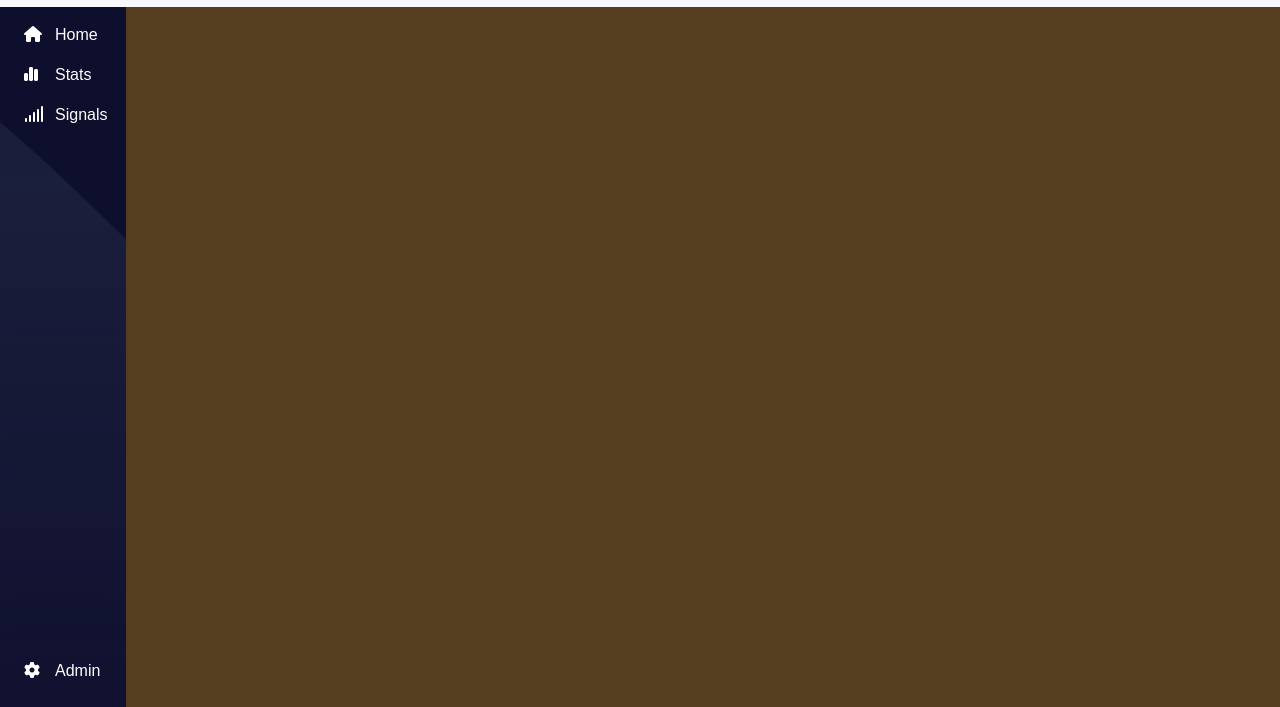
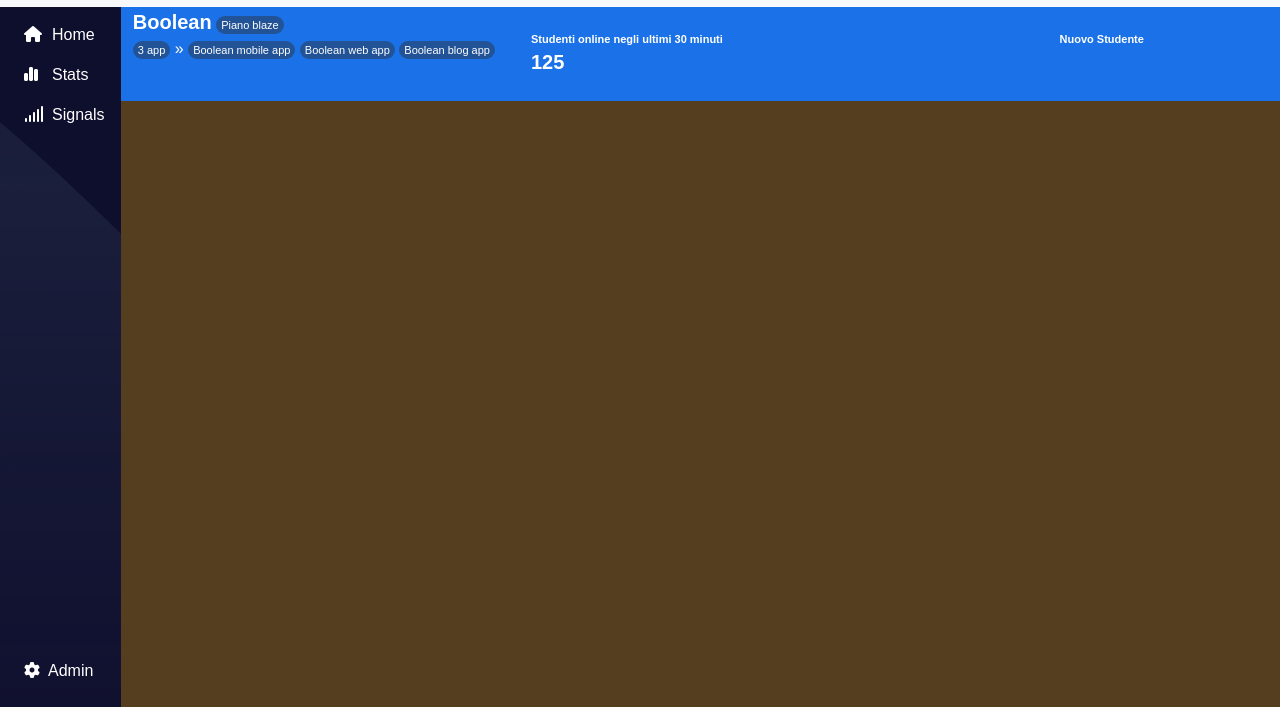
Before and after one commit to leonardopea/html-css-bootstrap-dashboard, a plain HTML site: page index.html in a window 1280 px wide. Shown: the part 93-800 px from the top of the page. Drawn offline with nearby package versions, Linux system fonts and the light colour scheme.

Commit message:
barra blu completata con testo e dimensioni

```diff
--- a/css/style.css
+++ b/css/style.css
@@ -22,7 +22,6 @@ header{
 }
 .riga_header{
     background-color: #FFFFFF;
-    padding: 10px;
     width: 100%;
     height: 80px;
 }
@@ -74,7 +73,6 @@ SIDEBAR-SIDEBAR-SIDEBAR-SIDEBAR-SIDEBAR-SIDEBAR
 
 .text_white{
     color: white;
-    margin-left: 7px;
 }
 
 .top_sidebar, .bottom_sidebar{
@@ -92,6 +90,41 @@ CONTENT-CONTENT-CONTENT-CONTENT-CONTENT-CONTENT
 .content{
     background-color: rgb(85, 61, 32);
     width: 100%;
-    height: calc(100vh - 100px); ;
+    height: calc(100vh - 100px);
     overflow-y: auto;
 }
+
+
+
+
+/*++++++++++++++++++++++++++++++++++++++++++++++
+BARRA-BARRA-BARRA-BARRA-BARRA-BARRA-BARRA-BARRA-
+++++++++++++++++++++++++++++++++++++++++++++++*/
+
+.barra{
+    background-color: #1B72E8;
+    width: 100%;
+}
+
+li{
+    list-style: none;
+}
+
+.font_title{
+    font-size: 20px;
+}
+
+.font_subtitle{
+    font-size: 11px;
+
+}
+
+.radius{
+    background-color: rgba(46, 42, 42, 0.433);
+    border-radius: 10px;
+    padding: 3px 5px;
+}
+
+.text_strong{
+    font-weight: 800;
+}
--- a/index.html
+++ b/index.html
@@ -54,15 +54,15 @@
             <div class="top_sidebar">   <!-- parte alta -->
                 <div class="row d-flex mt-3 ps-4">
                    <div class="col-1"><i class="fa-solid fa-house" style="color: #ffffff;"></i></div>
-                   <div class="col-1 text_white d-none d-md-block">Home</div>
+                   <div class="col-1 text_white d-none d-md-block ms-1">Home</div>
                 </div>
                 <div class="row d-flex mt-3 ps-4">
                    <div class="col-1"><i class="fa-solid fa-chart-simple" style="color: #ffffff;"></i></div>
-                   <div class="col-1 text_white d-none d-md-block">Stats</div>
+                   <div class="col-1 text_white d-none d-md-block ms-1">Stats</div>
                 </div>
                 <div class="row d-flex mt-3 ps-4">
                     <div class="col-1"><i class="fa-solid fa-signal" style="color: #ffffff;"></i></div>
-                    <div class="col-1 text_white d-none d-md-block">Signals</div>
+                    <div class="col-1 text_white d-none d-md-block ms-1">Signals</div>
                 </div>
 
             </div>
@@ -82,7 +82,79 @@
 
 
 
+
+        <!-- CONTENUTO -->
+
         <div class="content">      <!-- tutto il contenuto principale della pagina -->
+
+
+            <div class="barra">      <!-- contiene la barra blu boolean -->
+                <div class="row d-flex flex-column flex-sm-row">
+
+                    <ul class="col-auto ps-4 pb-4">     <!-- BOOLEAN -->
+
+                        <li class="font_title  text_white d-inline text_strong">Boolean</li>
+                        <li class="font_subtitle text_white d-inline radius">Piano blaze</li>
+                        <li class="d-block"></li>
+                        <li class="font_subtitle text_white d-inline radius">3 app</li>
+                        <li class=" text_white d-inline">&#187;</li>
+                        <li class="font_subtitle text_white d-md-inline d-none radius">Boolean mobile app</li>
+                        <li class="font_subtitle text_white d-md-inline d-none radius">Boolean web app</li>
+                        <li class="font_subtitle text_white d-md-inline d-none radius">Boolean blog app</li>
+                        <li class="font_subtitle text_white d-inline d-md-none radius">+</li>
+
+                    </ul>
+
+
+                    <div class="col d-flex flex-column justify-content-center ps-4">      <!-- 125 -->
+                        <div class="font_subtitle text_white text_strong">Studenti online negli ultimi 30 minuti</div>
+                        <div class="font_title text_white text_strong">125</div>
+
+                    </div>
+
+
+                    <div class="col d-flex justify-content-sm-center justify-content-start order-first order-sm-last ps-4 pt-4 pb-4 ">       <!-- NUOVO STUDENTE -->
+
+                        <div class="font_subtitle text_white text_strong"> Nuovo Studente</div>
+                    </div>
+                </div>
+
+
+
+
+
+
+
+
+
+
+
+
+
+
+
+
+
+            </div>
+
+
+
+
+
+
+
+
+
+
+
+
+
+
+
+
+
+            <div class="tabelle"></div>     <!-- contiene la parte di tabelle e grafci-->
+
 
         </div>
 
```
